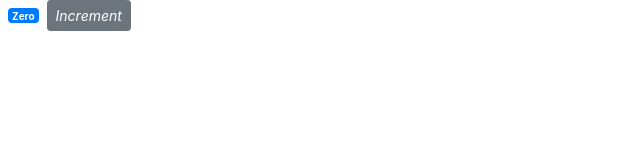
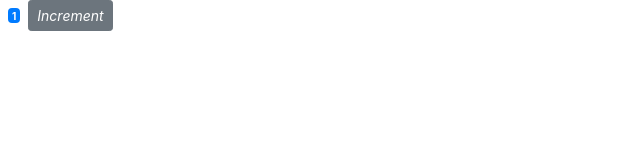
Before and after one commit to kaviyapreethi/React-counter-app, a React (Create React App) app: page / in a window 1280 px wide. Shown: the top 160 px of the page, without its empty margins (0-640 px from the left). Built offline with nearby package versions, Linux system fonts and the light colour scheme.

Commit message:
Rendering classes Dynamically

```diff
--- a/src/components/counter.jsx
+++ b/src/components/counter.jsx
@@ -2,7 +2,7 @@
 
 class Counter extends Component {
   state = {
-    count: 0
+    count: 1
   };
   styles = {
     fontSize: 10,
@@ -11,7 +11,7 @@
   render() {
     return (
       <React.Fragment>
-        <span style={this.styles} className="badge badge-primary m-2">
+        <span style={this.styles} className={this.getBadgeClasses()}>
           {this.formatCount()}
         </span>
         <button
@@ -23,6 +23,12 @@
       </React.Fragment>
     );
   }
+  getBadgeClasses() {
+    let classes = "badge m-2 badge-";
+    classes += this.state.count === 0 ? "warning" : "primary";
+    return classes;
+  }
+
   formatCount() {
     const { count } = this.state;
     return count === 0 ? "Zero" : count;
```
